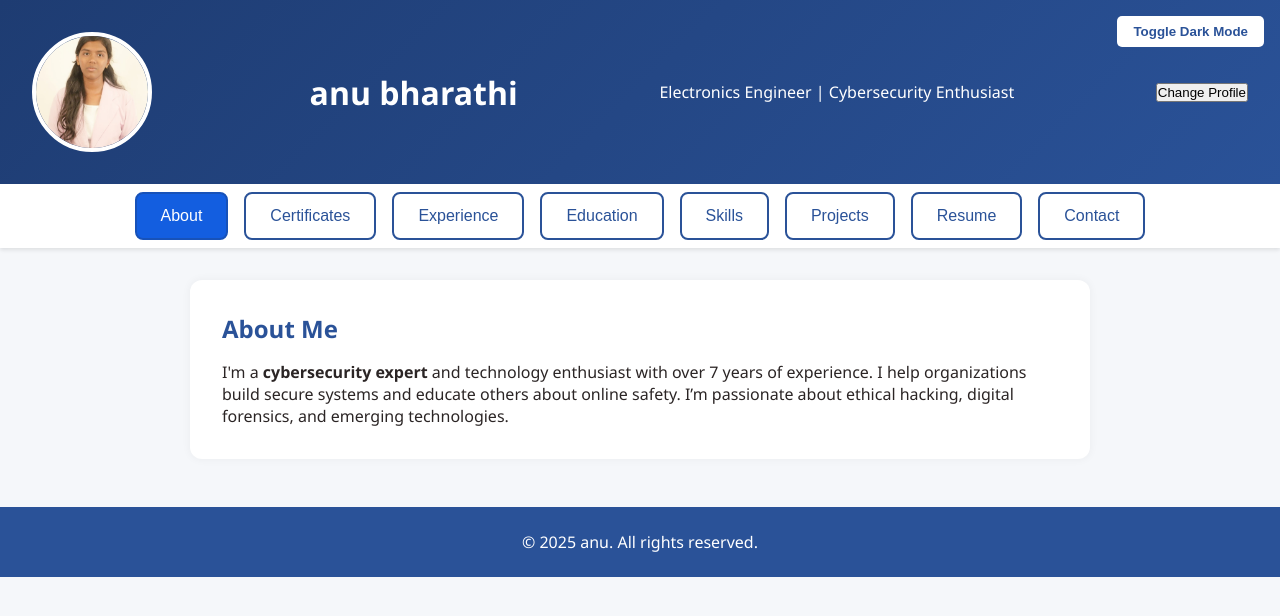
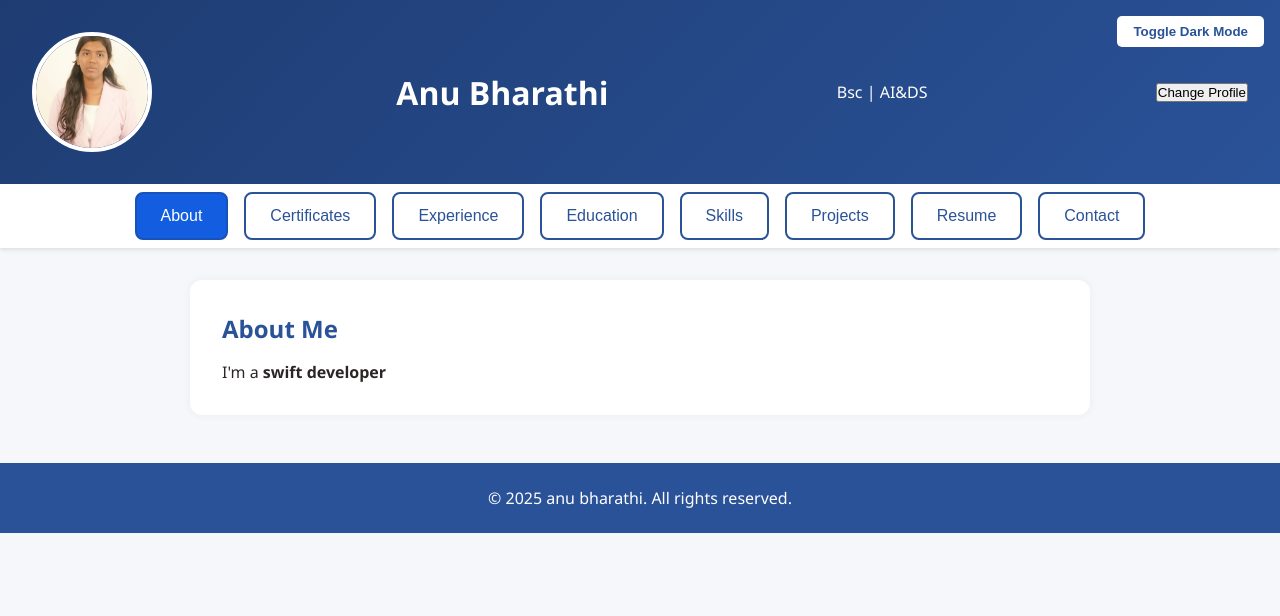
Before and after one commit to AnubharathiShakhivel/anu-bharathi-s-portfolio, a plain HTML site: page index.html in a window 1280 px wide. Drawn offline with Linux system fonts and the light colour scheme.

Commit message:
index.html

```diff
--- a/index.html
+++ b/index.html
@@ -3,7 +3,7 @@
 <head>
   <meta charset="UTF-8" />
   <meta name="viewport" content="width=device-width, initial-scale=1.0"/>
-  <title>anu Portfolio</title>
+  <title>anu bharathi's Portfolio</title>
   <style>
     * {
       margin: 0;
@@ -200,10 +200,10 @@
   <button class="dark-toggle" onclick="toggleDarkMode()">Toggle Dark Mode</button>
   <img src="./anu.jpeg" alt="Profile Picture" class="profile-picture" id="profileImage" style="margin: 0 1rem 0 0; align-self: flex-start;">
   <div style="text-align: left;">
-    <h1>anu bharathi</h1>
+    <h1>Anu Bharathi</h1>
 
   </div>
-  <p>Electronics Engineer | Cybersecurity Enthusiast</p>
+  <p>Bsc | AI&DS</p>
   <input type="file" id="fileInput" accept="image/*" style="display:none">
   <button onclick="showModal()">Change Profile</button>
 </header>
@@ -217,11 +217,11 @@
   <button class="tab-btn" data-tab="projects">Projects</button>
   <button class="tab-btn" data-tab="resume">Resume</button>
   <button class="tab-btn" data-tab="contact">Contact</button>
-</div>
+ </div>
 
 <section id="about" class="active">
   <h2>About Me</h2>
-  <p>I'm a <b>cybersecurity expert</b> and technology enthusiast with over 7 years of experience. I help organizations build secure systems and educate others about online safety. I’m passionate about ethical hacking, digital forensics, and emerging technologies.</p>
+  <p>I'm a <b>swift developer</b> </p>
 </section>
 
 <section id="education">
@@ -262,38 +262,28 @@
 
 <section id="contact">
   <h2>Contact</h2>
-  <p>Email: <a href="mailto:anu@example.com">anu@example.com</a></p>
+  <p>Email: <a href="mailto:anu bharathi's@example.com">anu bharathi@example.com</a></p>
   <p>Phone: +91-9876543210</p>
   <p>Location: Chennai, India</p>
   <div style="margin-top: 1rem;">
-    <a href="https://linkedin.com/in/anu" target="_blank">LinkedIn</a> |
-    <a href="https://github.com/anu" target="_blank">GitHub</a> |
-    <a href="https://twitter.com/anu" target="_blank">Twitter</a> |
-    <a href="https://instagram.com/anu" target="_blank">Instagram</a>
+    <a href="https://linkedin.com/in/anu bharathi's" target="_blank">LinkedIn</a> |
+    <a href="https://github.com/anu bharathi's" target="_blank">GitHub</a> |
+    <a href="https://twitter.com/anu bharathi's" target="_blank">Twitter</a> |
+    <a href="https://instagram.com/anu bharathi's" target="_blank">Instagram</a>
   </div>
 </section>
 
 <section id="certificates">
   <h2>Certificates</h2>
   <div style="display: flex; flex-wrap: wrap; gap: 20px; justify-content: center;">
-    <div style="text-align: center;">
-      <a href="https://skills.yourlearning.ibm.com/certificate/share/8a8c01e2efewogICJvYmplY3RJZCIgOiAiVVJMLVBMTFYyTzZVRlRVIiwKICAibGVhcm5lckNOVU0iIDogIjE4OTkzMTdSRUciLAogICJvYmplY3RUeXBlIiA6ICJBQ1RJVklUWSIKfQc61cb1757c-10" target="_blank">
-        <img src="./ibmcert.png" alt="MS-356" style="max-width: 200px; border-radius: 8px; box-shadow: 0 2px 10px rgba(0,0,0,0.1);">
-      </a>
-      <p>Cybersecurity Essentials – Cisco</p>
-    </div>
+
     <div style="text-align: center;">
       <a href="https://example.com/certificate2" target="_blank">
-        <img src="certificate2.jpg" alt="Blockchain Fundamentals – IBM" style="max-width: 200px; border-radius: 8px; box-shadow: 0 2px 10px rgba(0,0,0,0.1);">
+        <img src="crt.png" alt="Blockchain Fundamentals – IBM" style="max-width: 200px; border-radius: 8px; box-shadow: 0 2px 10px rgba(0,0,0,0.1);">
       </a>
       <p>Blockchain Fundamentals – IBM</p>
     </div>
-    <div style="text-align: center;">
-      <a href="https://example.com/certificate3" target="_blank">
-        <img src="certificate3.jpg" alt="Machine Learning with Python – Coursera" style="max-width: 200px; border-radius: 8px; box-shadow: 0 2px 10px rgba(0,0,0,0.1);">
-      </a>
-      <p>Machine Learning with Python – Coursera</p>
-    </div>
+
   </div>
 </section>
 
@@ -307,7 +297,7 @@
 </section>
 
 <footer>
-  <p>&copy; 2025 anu. All rights reserved.</p>
+  <p>&copy; 2025 anu bharathi. All rights reserved.</p>
 </footer>
 
 <div class="modal" id="passwordModal">
```
